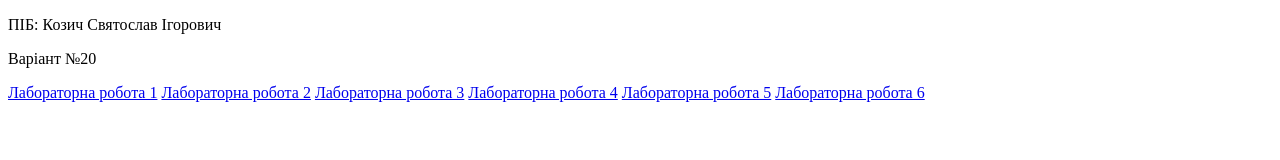
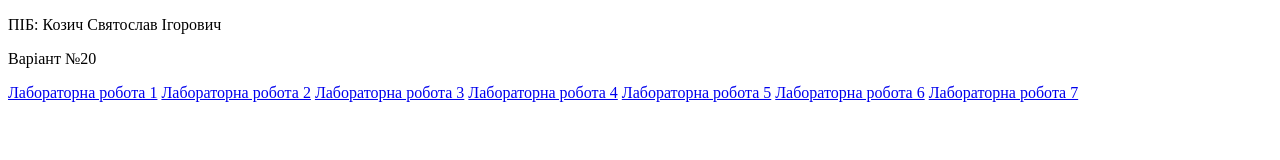
Before and after one commit to svyatkozych/internet_programming_Kozych_IPZ-22, a plain HTML site: page index.html in a window 1280 px wide. Drawn offline with Linux system fonts and the light colour scheme.

Commit message:
Update index.html

```diff
--- a/index.html
+++ b/index.html
@@ -13,5 +13,6 @@
   <a href="lab4.html">Лабораторна робота 4</a>
   <a href="lab5/index.html">Лабораторна робота 5</a>
   <a href="lab6/index.html">Лабораторна робота 6</a>
+  <a href="lab7/index.html">Лабораторна робота 7</a>
 </body>
 </html>
```
